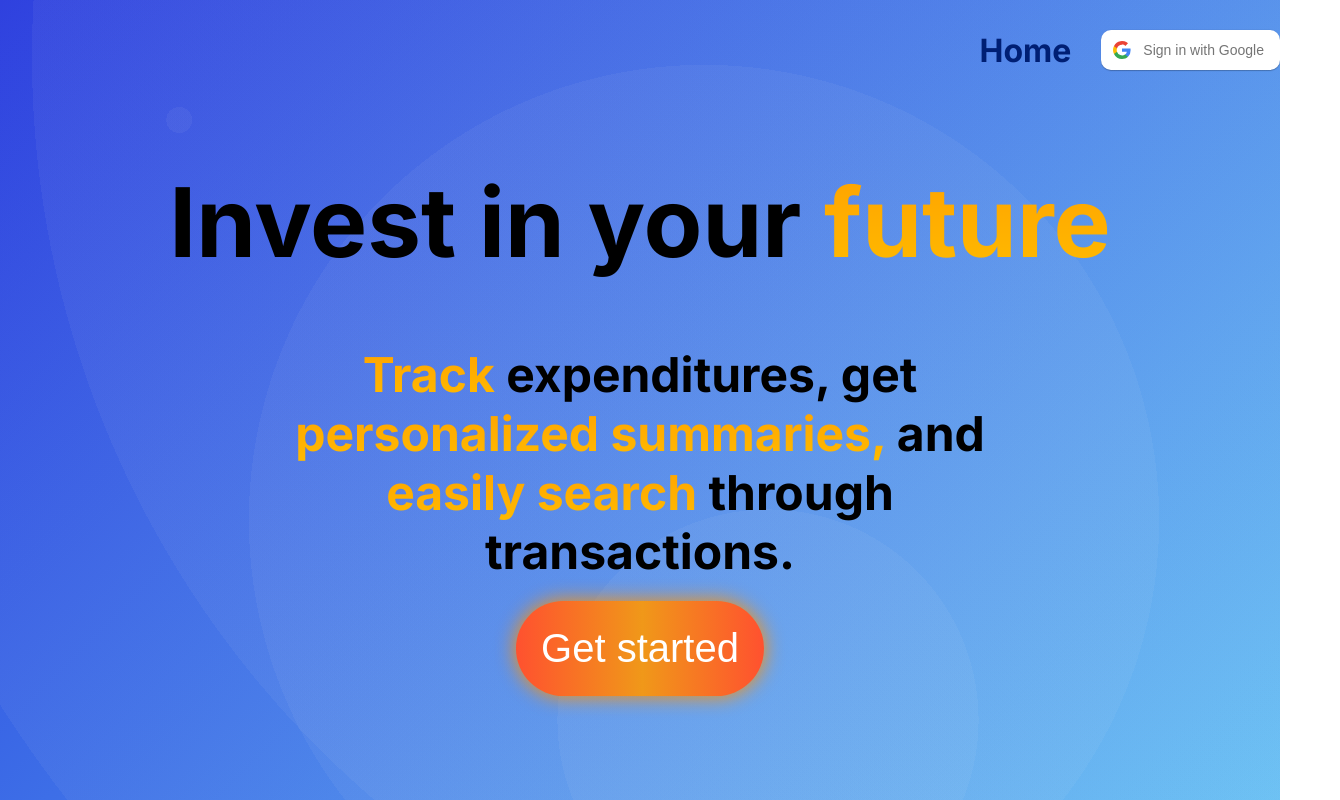
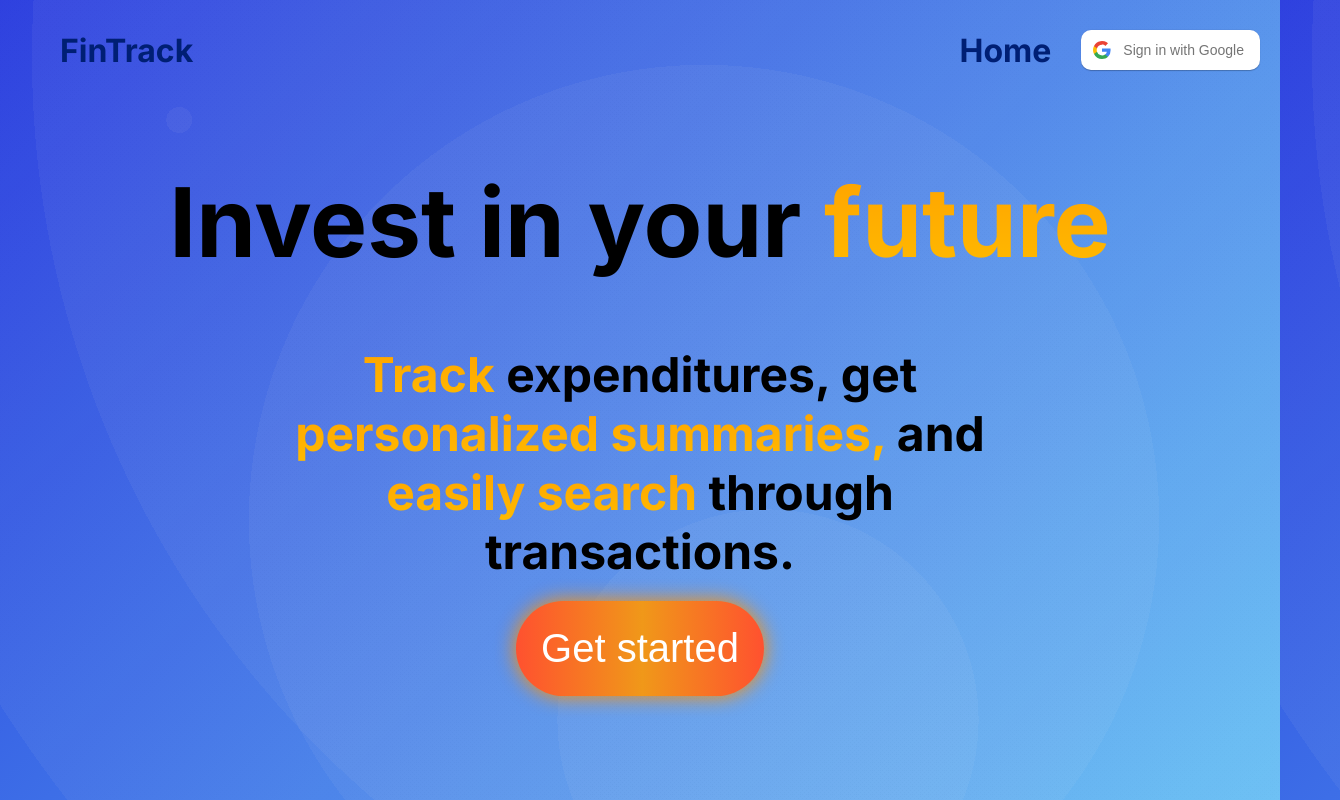
Before and after one commit to GoogolGenius/fintrack, a plain HTML site: page index.html in a window 1280 px wide. Shown: the whole page, 1340 px wide, since content can reach past the window. Drawn offline with Linux system fonts and the light colour scheme; no server answers.

Commit message:
Added logo

```diff
--- a/index.html
+++ b/index.html
@@ -16,7 +16,12 @@
         <div class="fullPage">
             <header>
                 <div class="header">
-                    <a href="index.html"><h3 class="headerElement">Home</h3></a>
+                    <a href="index.html" class="logo">
+                        <h3 class="headerElement logoText">FinTrack</h3>
+                    </a>
+                    <a href="index.html">
+                        <h3 class="headerElement">Home</h3>
+                    </a>
                     <div class="centered">
                         <button
                             type="button"
@@ -26,9 +31,9 @@
                             Sign in with Google
                         </button>
                     </div>
-                    <!--<a href=""><h3 class="headerElement">Resources</h3></a>-->
                 </div>
             </header>
+
             <h1 class = "title">Invest in your <span class="highlight">future</span></h1>
             <h2 id = "small">
                 <span class="highlight">Track </span> expenditures, get <span class="highlight">personalized summaries,</span> and <span class="highlight">easily search</span> through transactions.</h2>
--- a/scripts/index.js
+++ b/scripts/index.js
@@ -76,19 +76,33 @@ function signOut() {
         .catch((error) => console.error("Sign-out error:", error.message));
 }
 
+/**
+ * Adds a new transaction to the Firebase database for the currently logged-in user.
+ * @param {Object} transaction - The transaction object containing title, category, amount, and date.
+ */
 function addTransaction(transaction) {
+    // Check if the user is signed in
     if (!user) {
-        console.error("User is not signed in.");
-        return;
+        console.error("User is not signed in."); // Log an error if no user is signed in
+        return; // Exit the function early
     }
 
+    // Reference to the user's transactions in the Firebase database
     const transactionsRef = ref(db, `users/${uid}/transactions`);
+
+    // Create a new transaction reference (generates a unique ID for the transaction)
     const newTransactionRef = push(transactionsRef);
+
+    // Save the transaction data to the database
     set(newTransactionRef, transaction)
-        .then(() => console.log("Transaction added:", transaction))
-        .catch((error) =>
-            console.error("Error adding transaction:", error.message)
-        );
+        .then(() => {
+            // Log a success message when the transaction is added successfully
+            console.log("Transaction added:", transaction);
+        })
+        .catch((error) => {
+            // Log an error message if the transaction fails to be added
+            console.error("Error adding transaction:", error.message);
+        });
 }
 
 // Add a new transaction
--- a/styles/index.css
+++ b/styles/index.css
@@ -51,16 +51,29 @@ body {
 }
 
 .header {
+    display: flex;
     align-items: center;
-    display: flex;
-    flex-wrap: wrap;
-    height: fit-content;
     justify-content: right;
-    margin-top: 0px;
-    overflow-wrap: anywhere;
-    padding: 30px 0 30px 0;
+    padding: 30px;
     width: 100%;
 }
+
+.logo {
+    margin-right: auto;
+    text-decoration: none;
+
+}
+
+.logo .headerElement {
+    font-weight: bold;
+    color: rgb(0, 31, 116);
+
+}
+.logo {
+    margin-right: auto; /* Pushes it to the left */
+    text-decoration: none;
+}
+
 .headerElement {
     color: rgb(0, 31, 116);
     float: right;
@@ -134,7 +147,7 @@ h2 {
     font-size: 14px;
     font-weight: 500;
     margin-left: auto;
-    margin-right: auto;
+    margin-right: 50px;
     padding: 12px 16px 12px 42px;
     transition: background-color 0.3s, box-shadow 0.3s;
 }
```
